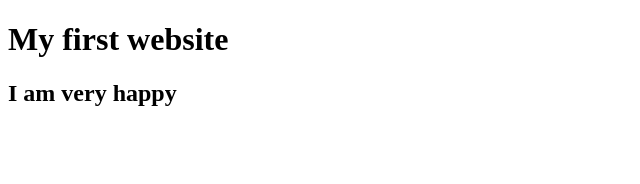
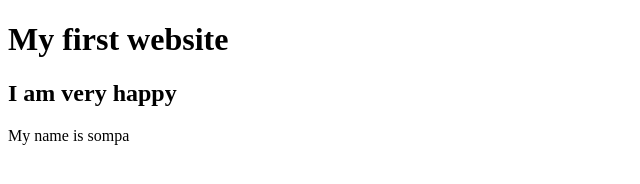
Before and after one commit to hksompaakter/First-website, a plain HTML site: page index.html in a window 1280 px wide. Shown: the whole page, without its empty margins (0-640 px from the left). Drawn offline with Linux system fonts and the light colour scheme.

Commit message:
I have a brother

```diff
--- a/index.html
+++ b/index.html
@@ -9,5 +9,6 @@
 <body>
     <h1>My first website</h1>
     <h2>I am very happy</h2>
+    <p>My name is sompa</p>
 </body>
 </html>
```
